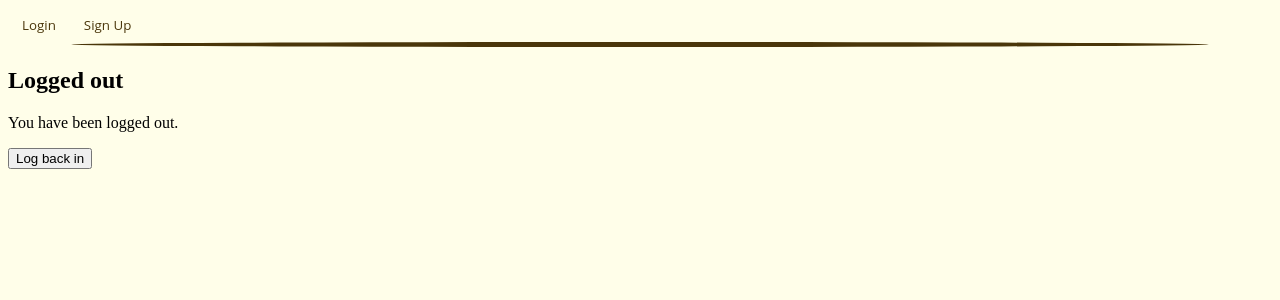
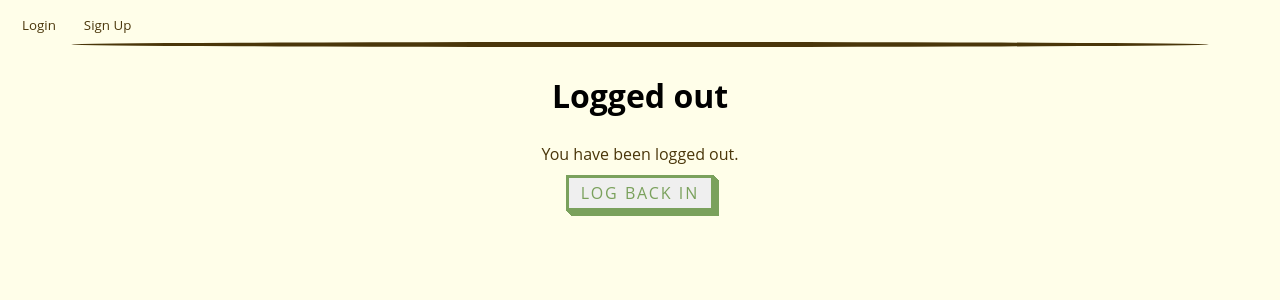
Before and after one commit to jscheckn/team3project, a React (Vite) app: page /logOut in a window 1280 px wide. Shown: the top 300 px of the page. Built offline with nearby package versions, Linux system fonts and the light colour scheme; no server answers.

Commit message:
Minor style cleanups

```diff
--- a/src/pages/addGoal.tsx
+++ b/src/pages/addGoal.tsx
@@ -38,8 +38,7 @@ export function AddGoal() {
   const PreExistingGoals = ["none"] //We will pull this from the user
   return <div className="addGoal-container">
     <Fragment>
-      <h1 id="textOnPage">Hello</h1>
-      <h3 id="textOnPage">Lets Check Out your Goals</h3>
+      <h1 id="textOnPage">Goals</h1>
       <DropDown items={typesOfGoals} title={title} onChange={handleSelect} />
       <br />
       {selected === GoalType.Caloric && <CalForm />}
--- a/src/pages/logIn.tsx
+++ b/src/pages/logIn.tsx
@@ -52,10 +52,10 @@ function Login() {
                 />
                 {/* {errors.email && <span style={{ color: "red" }}>*Email* is mandatory</span>} */}
                 <br></br>
-                <input type="submit" className="button-54"  />
+                <input type="submit" className="button-54" value="Login"/>
             </form>
-            <h3 id="NotSigned">Not Signed up?</h3>
-            <h4 id="SignUp"><Link to="/signUp" >Create On Here</Link></h4>
+            <h3 id="NotSigned">Don't have an account?</h3>
+            <h4 id="SignUp"><Link to="/signUp" >Sign up here.</Link></h4>
         </article>
 
         </>
--- a/src/pages/logOut.tsx
+++ b/src/pages/logOut.tsx
@@ -1,14 +1,15 @@
+import {Link} from "react-router-dom";
 import {useAuth} from "../Components/AuthProvider";
 
 function LogOut() {
   const {setLoggedIn} = useAuth();
   document.cookie = "token=";
   setLoggedIn(false);
-  return <>
-    <h2>Logged out</h2>
-    <p>You have been logged out.</p>
-    <a href="/logIn"><button>Log back in</button></a>
-  </>
+  return <article>
+    <h2 id="title">Logged out</h2>
+    <p id="textOnPage">You have been logged out.</p>
+    <Link to="/logIn"><button className="button-54">Log back in</button></Link>
+  </article>
 }
 
 export default LogOut;
--- a/src/pages/signUp.tsx
+++ b/src/pages/signUp.tsx
@@ -73,7 +73,7 @@ function SignUp() {
                 />
                 {/* {errors.password && <span style={{ color: "red" }}>*Password* is mandatory</span>} */}
 
-                <input id="Submit" type="submit"  />
+                <input id="Submit" type="submit" value="Sign Up"/>
             </form>
         </>
     );
```
